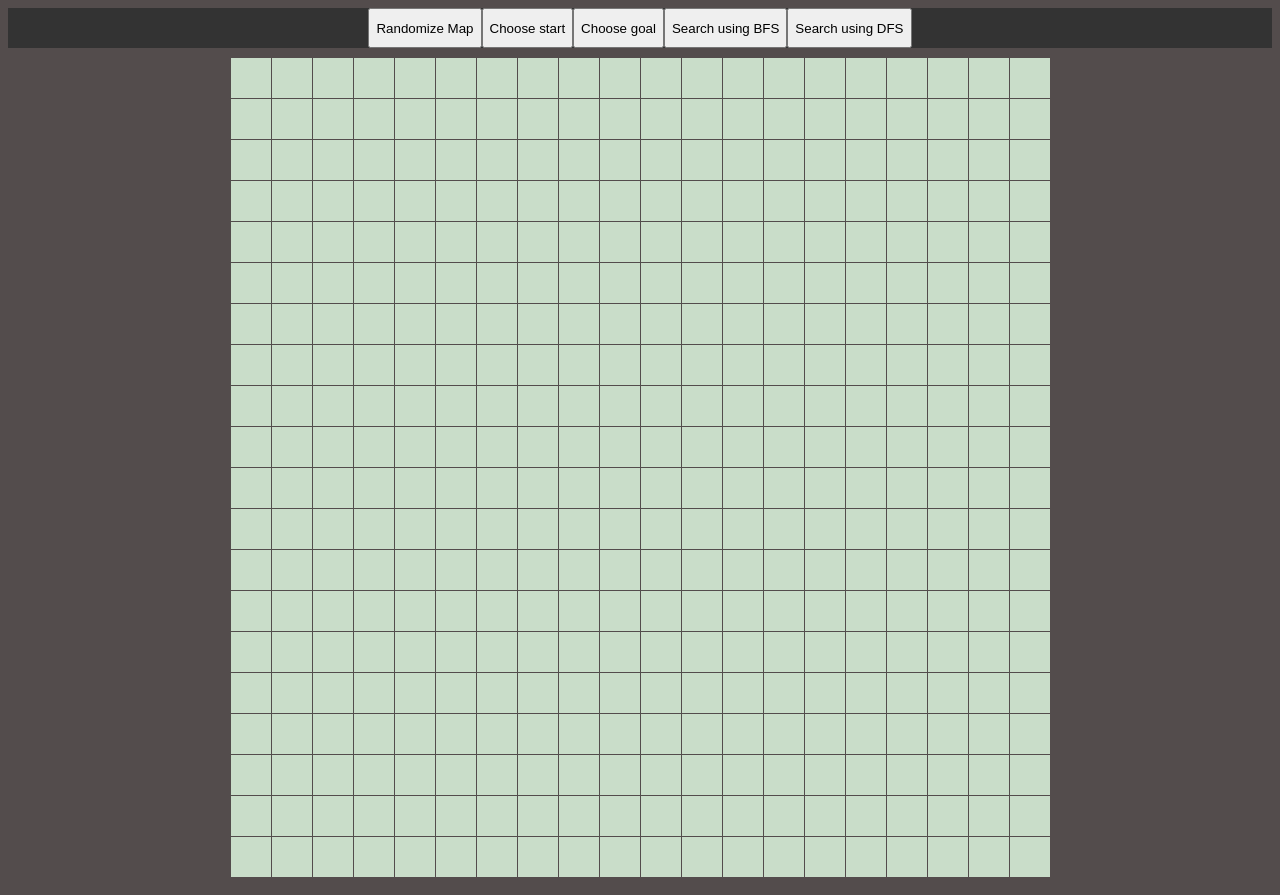
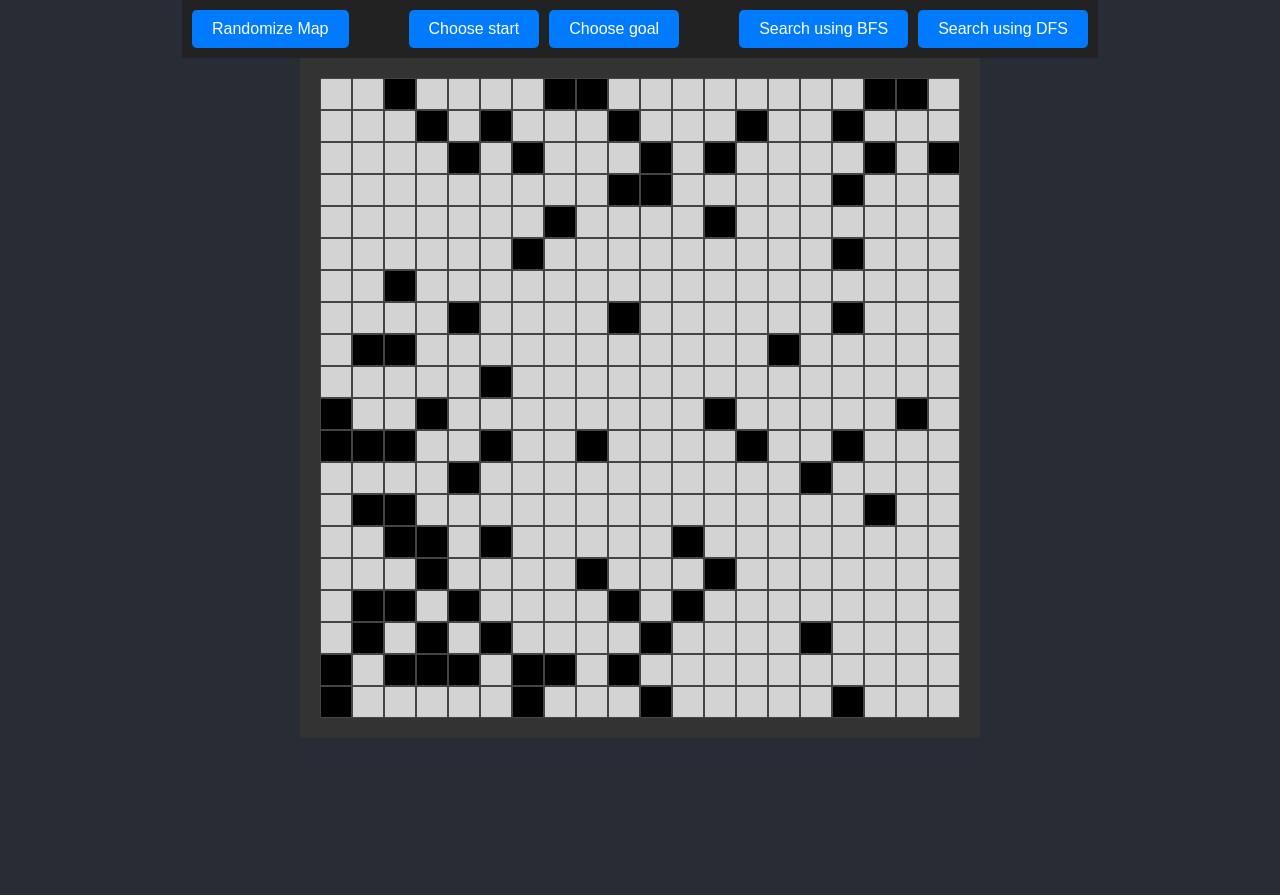
Before and after one commit to liam709/liam709.github.io, a plain HTML site: page index.html in a window 1280 px wide. After the commit the page ends 800 px from the top, so only its background shows below. Drawn offline with Linux system fonts and the light colour scheme.

Commit message:
update ui

```diff
--- a/app.js
+++ b/app.js
@@ -1,4 +1,3 @@
-//Get html elements
 const grid = document.getElementById('grid-container');
 const btnRandomMap = document.getElementById('btn-random-map');
 const btnStartPosition = document.getElementById('btn-start-position');
@@ -6,12 +5,11 @@ const btnGoalPosition = document.getElementById('btn-goal-position');
 const btnBFS = document.getElementById('btn-bfs');
 const btnDFS = document.getElementById('btn-dfs')
 
-//Mutatable variables
 let startNode;
 let goalNode;
 let numRows = 20;
 let numCols = 20;
-let isRandom = false;
+let isRandom = true;
 let isStartSelected = false;
 let isGoalSelected = false;
 let pathFound = false;
@@ -21,7 +19,6 @@ let isDFS = false;
 let canSearchBFS = false;
 let canSearchDFS = false;
 
-//Generates grid of divs with class id in the form cell-row-col
 function generateGrid() {
     for (row = 0; row < numRows; row++) {
         for (col = 0; col < numCols; col++) {
@@ -37,7 +34,6 @@ function generateGrid() {
     }
 }
 
-//Resets state of grid
 function regenerate() {
     //Loops through entire original grid and removes each element, and generates a new grid.
     while (grid.firstChild) {
@@ -60,12 +56,11 @@ function regenerate() {
     generateGrid();
 }
 
-//Choose starting position
 function setStartPosition(row, col) {
     let cell = document.getElementById(`cell-${row}-${col}`);
     try {
-        if (!cell.classList.contains('wall') && (!cell.classList.contains('goal'))) {
-            cell.classList.add('start')
+        if (!cell.classList.contains('wall') && !cell.classList.contains('goal')) {
+            cell.classList.add('start');
             startNode = { row, col };
             btnStartPosition.disabled = true;
         } else {
@@ -77,31 +72,38 @@ function setStartPosition(row, col) {
                 }
             }
         }
-        console.log('Start position', startNode)
+
+        if (startNode && goalNode) {
+            // Both start and goal cells are selected, so enable the search buttons
+            btnBFS.disabled = false;
+            btnDFS.disabled = false;
+        }
     } catch (err) {
         console.log(err)
     }
 }
 
-//Similar to above but for goal node.
 function setGoalPosition(row, col) {
     let cell = document.getElementById(`cell-${row}-${col}`);
     try {
-        if (!cell.classList.contains('wall') && (!cell.classList.contains('start'))) {
+        if (!cell.classList.contains('wall') && !cell.classList.contains('start')) {
             cell.classList.add('goal');
             goalNode = { row, col };
             btnGoalPosition.disabled = true;
         } else {
             alert('Cannot place goal position in water! Please place on grass!')
         }
-        console.log('End position', goalNode)
+
+        if (startNode && goalNode) {
+            // Both start and goal cells are selected, so enable the search buttons
+            btnBFS.disabled = false;
+            btnDFS.disabled = false;
+        }
     } catch (err) {
         console.log(err)
     }
-
 }
 
-//Check if cell is wall
 function isWall(row, col) {
     let cell = document.getElementById(`cell-${row}-${col}`);
     if (cell.classList.contains('wall')) {
@@ -109,13 +111,13 @@ function isWall(row, col) {
     }
 }
 
-//Check if valid, if row is oob or col is oob, not valid.
+//If is not oob, is valid move.
 function isValid(row, col) {
     if ((row >= 0 && row < numRows) && (col >= 0 && col < numCols)) {
         return true;
     }
 }
-//Regenerates grid when clicked
+
 btnRandomMap.addEventListener('click', () => {
     isRandom = true;
     regenerate()
@@ -126,12 +128,10 @@ btnStartPosition.addEventListener('click', () => {
     isStartSelected = true;
 });
 
-//Sets goal to true, so we can only select one.
 btnGoalPosition.addEventListener('click', () => {
     isGoalSelected = true;
 })
 
-//Run BFS
 btnBFS.addEventListener('click', () => {
     isBFS = true;
     graphTraversal(startNode, goalNode);
@@ -140,7 +140,6 @@ btnBFS.addEventListener('click', () => {
 
 })
 
-//Run DFS
 btnDFS.addEventListener('click', () => {
     isDFS = true;
     graphTraversal(startNode, goalNode);
@@ -162,6 +161,7 @@ grid.addEventListener('click', (event) => {
     //allows me to only place one start
     isStartSelected = false;
     isGoalSelected = false;
+
 })
 
 function graphTraversal(startNode, goalNode) {
@@ -176,7 +176,7 @@ function graphTraversal(startNode, goalNode) {
     function enqueue(row, col, parentNode) {
         //Create a key for each node enqueued.
         let key = row + '-' + col;
-        //If not oob, and does not already exist in closed list, and not a wall, we can enqueue.
+        //If not oob, and does not already exist in closed list.
         if ((isValid(row, col)) && (!closedList.has(key)) && (!isWall(row, col))) {
             openList.push({ row, col });
             closedList.add(key);
@@ -196,7 +196,7 @@ function graphTraversal(startNode, goalNode) {
 
         let cell;
 
-        //The only difference in the two algorithms.
+        //BFS or DFS
         if (isBFS) {
             cell = openList.shift();
         }
@@ -207,13 +207,14 @@ function graphTraversal(startNode, goalNode) {
         let row = cell.row;
         let col = cell.col;
 
-        //Enqueue the neighbors of each cell
+        //Enqueue the neighbors
         enqueue(row, col - 1, { row, col }); //Left
         enqueue(row, col + 1, { row, col }); // Right
         enqueue(row - 1, col, { row, col }); // Up
         enqueue(row + 1, col, { row, col }); //Down
+
         openListHistory.push(openList.slice());
-
+        //console.log('closed', closedList)
         //If row, col index are equal to goalNode row and col index. We have reached the end node.
         if (row === goalNode.row && col === goalNode.col) {
             pathFound = true;
@@ -252,29 +253,37 @@ function findPath(parent, currentNode) {
 }
 
 //For each element in path, color each cell with some time delay.
-function highlightPath(path) {
-    path.forEach((node, index) => {
-        const { row, col } = node;
-        const cell = document.getElementById(`cell-${row}-${col}`);
-        setTimeout(() => {
-            cell.classList.remove('openList')
-            cell.classList.add('visited');
-        }, 100 * index)
-    });
-}
-
 function highlightOpenList(openListHistory) {
     openListHistory.forEach(function (innerArray, i) {
         innerArray.forEach(function (element, j) {
             // Access each element and perform operations
             const { row, col } = element;
             const cell = document.getElementById(`cell-${row}-${col}`);
-            //Color each cell after some time..
-            setTimeout(() => {
-                cell.classList.add('openList');
-            }, 25 * i);
+
+            // Skip changing color for start and goal cells
+            if (!cell.classList.contains('start') && !cell.classList.contains('goal')) {
+                // Color each cell after some time...
+                setTimeout(() => {
+                    cell.classList.add('openList');
+                }, 25 * i);
+            }
         });
     });
 }
 
+function highlightPath(path) {
+    path.forEach((node, index) => {
+        const { row, col } = node;
+        const cell = document.getElementById(`cell-${row}-${col}`);
+
+        // Skip changing color for start and goal cells
+        if (!cell.classList.contains('start') && !cell.classList.contains('goal')) {
+            setTimeout(() => {
+                cell.classList.remove('openList');
+                cell.classList.add('visited');
+            }, 100 * index);
+        }
+    });
+}
+
 generateGrid();
--- a/index.html
+++ b/index.html
@@ -7,11 +7,17 @@
 
 <body>
     <nav class='nav-bar'>
-        <button id=btn-random-map>Randomize Map</button>
-        <button id='btn-start-position'>Choose start</button>
-        <button id='btn-goal-position'>Choose goal</button>
-        <button id='btn-bfs'>Search using BFS</button>
-        <button id='btn-dfs'>Search using DFS</button>
+        <div class="nav-group">
+            <button id="btn-random-map">Randomize Map</button>
+        </div>
+        <div class="nav-group">
+            <button id='btn-start-position'>Choose start</button>
+            <button id='btn-goal-position'>Choose goal</button>
+        </div>
+        <div class="nav-group">
+            <button id='btn-bfs'>Search using BFS</button>
+            <button id='btn-dfs'>Search using DFS</button>
+        </div>
     </nav>
     <div id='grid-container'>
     </div>
--- a/styles.css
+++ b/styles.css
@@ -1,51 +1,114 @@
-#grid-container {
-    display: grid;
-    grid-template-columns: repeat(20, 40px);
-    grid-gap: 1px;
-    padding: 10px;
-    justify-content: center;
-    background-color: rgb(83, 76, 76);
+html, body {
+    height: 100%;
+    margin: 0;
 }
 
-body{
-    background-color: rgb(83, 76, 76);
+body {
+    width: 100%;
+    height: 100%;
+    background-color: #282c35;
+    font-family: Arial, sans-serif;
+    color: #ffffff;
+	display: flex;
+	flex-direction: column;
+	align-items: center;
+}
+
+.nav-bar {
+    background-color: #222;
+    display: flex;
+    justify-content: space-between;
+    padding: 10px;
+	width: 70%;
+}
+
+.nav-group {
+    display: flex;
+}
+
+.nav-group button {
+    background-color: #007BFF;
+    color: #ffffff;
+    border: none;
+    border-radius: 5px;
+    padding: 10px 20px;
+    font-size: 16px;
+    cursor: pointer;
+    transition: background-color 0.3s;
+    margin-right: 10px;
+}
+
+.nav-group button:last-child {
+    margin-right: 0;
+}
+
+.nav-bar button:hover {
+    background-color: #0056b3;
+}
+
+.nav-bar button {
+    background-color: #007BFF;
+    color: #ffffff;
+    border: none;
+    border-radius: 5px;
+    padding: 10px 20px;
+    font-size: 16px;
+    cursor: pointer;
+    transition: background-color 0.3s;
+}
+
+.nav-bar button:hover {
+    background-color: #0056b3;
+}
+
+#grid-container {
+    height: 80vh;
+    display: grid;
+    grid-template-columns: repeat(20, 1fr);
+    grid-gap: 0;
+    padding: 20px;
+	width: 80vh;
+    justify-content: center;
+    background-color: #333;
 }
 
 .cell {
-    background-color: rgb(201, 221, 201);
-    width: 40px;
-    height: 40px;
+    background-color: #d3d3d3;
+    width: 100%;
+    height: 100%;
     display: flex;
     justify-content: center;
     align-items: center;
+    border: 1px solid #444;
+    box-sizing: border-box;
+    transition: background-color 0.2s;
 }
 
 .cell.wall {
-    background-color: rgb(0, 0, 0);
+    background-color: #000;
 }
 
 .cell.start {
-    background-color: purple;
+    background-color: #03ac13;
 }
 
 .cell.goal {
-    background-color: orange;
+    background-color: #ff8c00;
 }
 
 .cell.visited {
-    background-color: coral;
+    background-color: #82eefd
 }
 
 .cell.openList {
-    background-color: blueviolet;
+    background-color: #6f9cde;
 }
 
-.nav-bar {
-    overflow: hidden;
-    background-color: #333;
-    display: flex;
-    flex-direction: row;
-    justify-content: center;
-    padding: 0px;
-    height: 5vh;
-  }
+.cell.path {
+    background-color: #32cd32;
+    color: #fff;
+}
+
+.cell:hover {
+    transition: background-color 0.1s;
+}
```
